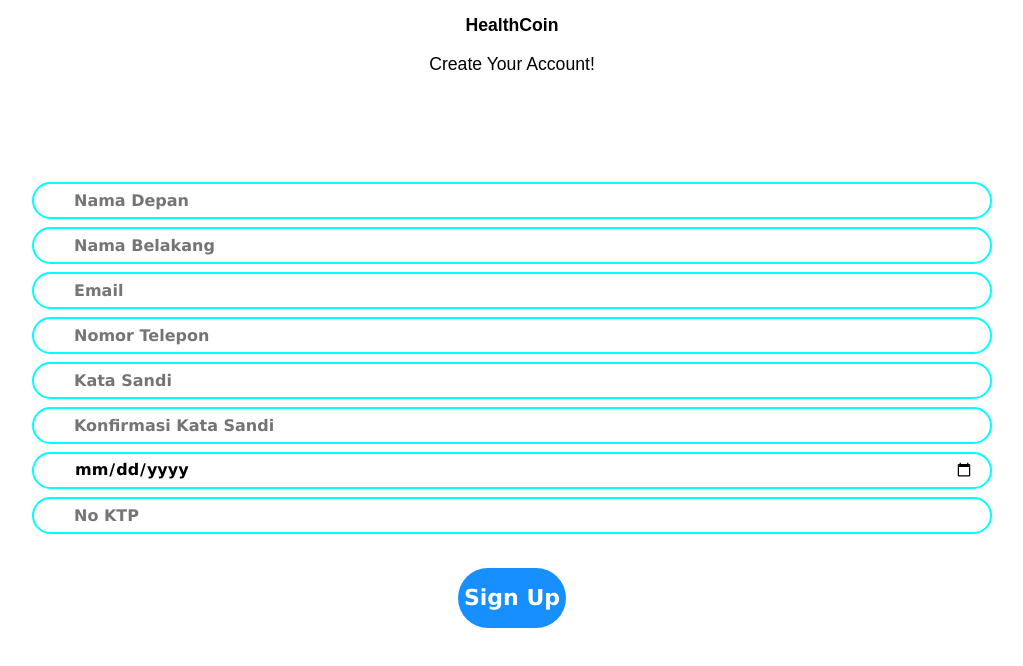
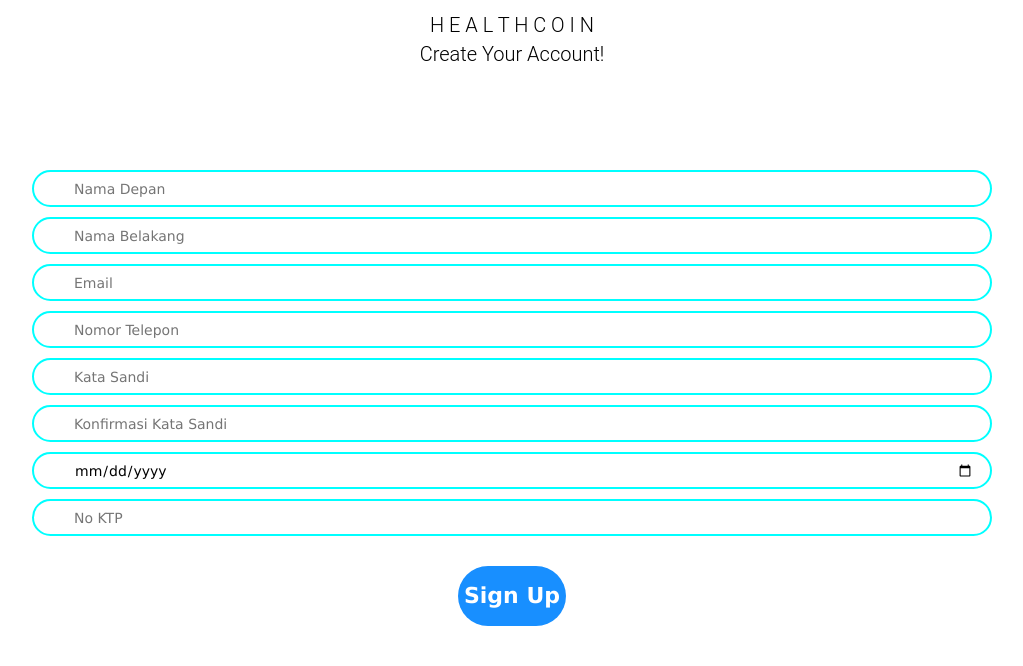
Before and after one commit to ian-joseph-chandra/HealthCoin_Patient, an Angular app: page /sign-up in a window 1280 px wide. Shown: the top 666 px of the page, without its empty margins (128-1151 px from the left). Built offline with nearby package versions, Linux system fonts and the light colour scheme.

Commit message:
2020/02/10 Update Register Page
1. Fix the size of the input-fill section

```diff
--- a/src/app/pages/sign-up/sign-up.component.css
+++ b/src/app/pages/sign-up/sign-up.component.css
@@ -1,3 +1,12 @@
+.header-text {
+  height: 20px;
+  width: 100%;
+  text-align: center;
+  margin-top: 10px;
+  font-size: 20px;
+  font-family: "Roboto Light", sans-serif;
+}
+
 .sign-up-box {
   background: #fff;
   direction: ltr;
@@ -5,13 +14,6 @@
   line-height: 1.4286;
   margin: 0;
   padding: 0;
-}
-
-.header-text {
-  text-align: center;
-  margin-top: .82353rem;
-  font-size: 1.17647rem;
-  font-family: Arial, monospace;
 }
 
 .name-email-pass-input-box {
@@ -22,13 +24,10 @@
 .input-fill {
   height: 37px;
   width: 75%;
-  margin: 4px 0;
+  margin: 10px 0 0;
   padding: 16px 16px 16px 40px;
-  font-size: 16px;
-  font-weight: bold;
   border-radius: 50px;
   border: aqua 2px solid;
-
 }
 
 .password-box {
--- a/src/app/pages/sign-up/sign-up.component.html
+++ b/src/app/pages/sign-up/sign-up.component.html
@@ -1,11 +1,9 @@
-<body [style.height.px]="screenHeight">
+<body [style.height.px]="screenHeight" [style.width.px]="screenWidth">
 
-<div class="signup-box">
-  <div class="header-text">
-    <Strong>HealthCoin</Strong>
-  </div>
-  <div class="header-text">Create Your Account!
-  </div>
+<div class="header-text"> H E A L T H C O I N </div>
+<div class="sign-up-box">
+
+  <div class="header-text">Create Your Account!</div>
 
   <div class="name-email-pass-input-box">
     <div>
```
